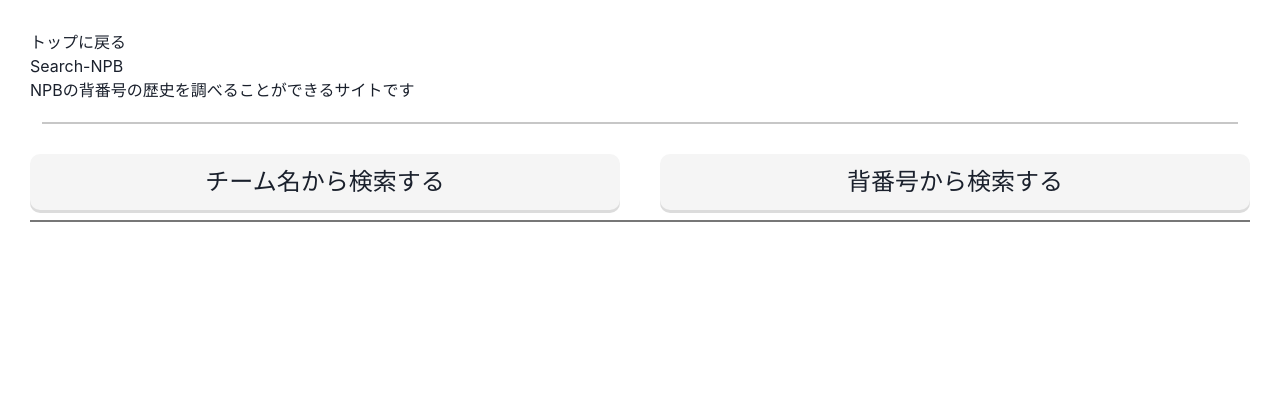
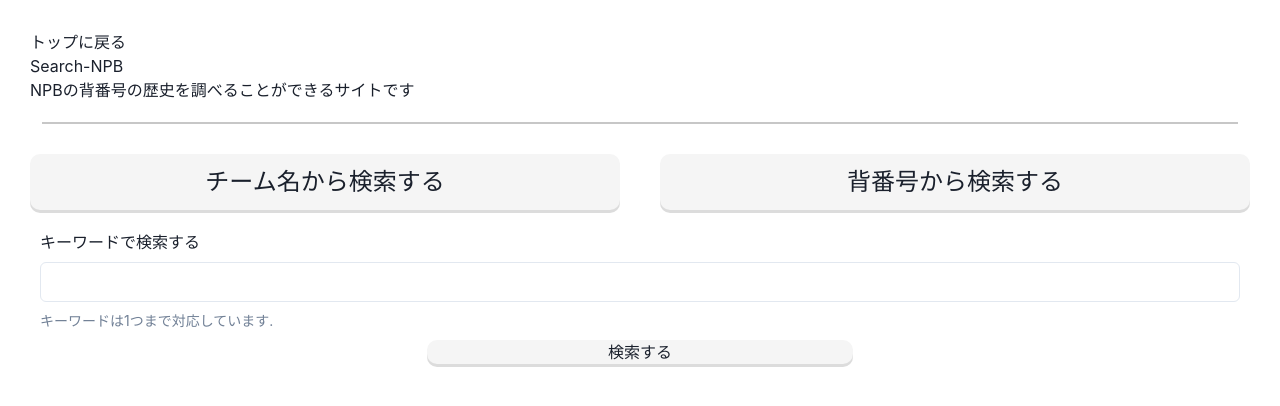
Before and after one commit to manattan/npb-front, a React (Create React App) app: page / in a window 1280 px wide. Shown: the top 406 px of the page. Built offline with nearby package versions, Linux system fonts and the light colour scheme.

Commit message:
検索ができるようになった

```diff
--- a/src/API/main.ts
+++ b/src/API/main.ts
@@ -10,8 +10,8 @@
   return results.json();
 };
 
-export const getListsByKey = async (data: { name: string }) => {
-  const results = await fetch(`${BaseURL}/keyword?keyword=${data.name}`, {
+export const getListsByKey = async (data: string | undefined) => {
+  const results = await fetch(`${BaseURL}/keyword?keyword=${data}`, {
     method: "GET",
     headers: {
       "Content-Type": "application/json",
--- a/src/components/Button.tsx
+++ b/src/components/Button.tsx
@@ -23,10 +23,12 @@
 
 const SearchButton: React.FC<Props> = (props: Props) => {
   return (
-    <ButtonContainer>
-      <p>{props.label}</p>
-    </ButtonContainer>
+    <>
+      <ButtonContainer>
+        <p>{props.label}</p>
+      </ButtonContainer>
+    </>
   );
 };
 
-export default SearchButton;
+export default SearchButton
--- a/src/components/Keyword/Results.tsx
+++ b/src/components/Keyword/Results.tsx
@@ -6,7 +6,7 @@
 type Props = {
   location: {
     state: {
-      result: {
+      results: {
         data: types.Data[];
       };
       name: string;
@@ -33,7 +33,7 @@
   };
   useEffect(() => {
     const result = [];
-    for (const tmp of props.location.state.result.data) {
+    for (const tmp of props.location.state.results.data) {
       result.push(
         <Li key={Math.floor(Math.random() * Math.floor(50000))}>
           <p>{getTeam(tmp.teamname)}</p>
@@ -50,7 +50,7 @@
     <>
       <h1>検索結果</h1>
       <p>キーワード: {props.location.state.name}</p>
-      <p>ヒット数: {props.location.state.result.data.length}件</p>
+      <p>ヒット数: {props.location.state.results.data.length}件</p>
       <ul>{data}</ul>
     </>
   );
--- a/src/components/Keyword/Search.tsx
+++ b/src/components/Keyword/Search.tsx
@@ -1,9 +1,76 @@
-import React from 'react'
+import React, { useState, useEffect } from "react";
+import {
+  FormControl,
+  FormLabel,
+  Input,
+  FormHelperText,
+} from "@chakra-ui/react";
+import { useHistory } from "react-router-dom";
+import styled from 'styled-components'
+import { getListsByKey } from "../../API/main";
 
-const SearchKeyword:React.FC = () => {
-    return (
-        <div />
-    )
-}
+const KeyButtonContainer = styled.div`
+  width: 100%;
+  text-align: center;
+`
 
-export default SearchKeyword
+const KeyButton = styled.div<{width: number}>`
+  height: 100%;
+  margin: 10px auto;
+  padding: 30px auto;
+  width: ${props => props.width}px;
+  border-radius: 10px;
+  background-color: #f5f5f5;
+  cursor: pointer;
+  box-shadow: 0 3px #dcdcdc;
+  &:active {
+      position: relative;
+      box-shadow: none;
+      top:3px;
+  }
+`
+
+
+const SearchKeyword: React.FC = () => {
+  const [key, setKey] = useState<string | undefined>("");
+  const [error, setError] = useState<string | null>(null)
+  const history = useHistory();
+  const width = window.innerWidth
+
+  useEffect(() => {
+    setKey("");
+  }, []);
+
+  const changeValue = (e: any) => {
+    setKey(e.target.value);
+    setError(null)
+  };
+  const usePost = async () => {
+    if (!key) {
+        setError('キーワードを入力してください')
+        return
+    }
+    const results = await getListsByKey(key);
+    console.log(results)
+    history.push({
+      pathname: "/results/keyword",
+      state: { results, name: key },
+    });
+  };
+
+  return (
+    <>
+      <FormControl>
+        <FormLabel>キーワードで検索する</FormLabel>
+        <Input type="text" onChange={changeValue} />
+        <FormHelperText>キーワードは1つまで対応しています. </FormHelperText>
+        <p>{error}</p>
+      </FormControl>
+      <KeyButtonContainer>
+          <KeyButton width={width/3} onClick={usePost}>検索する</KeyButton>
+      </KeyButtonContainer>
+    </>
+  );
+};
+
+export default SearchKeyword;
--- a/src/components/Main.tsx
+++ b/src/components/Main.tsx
@@ -1,16 +1,13 @@
 import React from "react";
-import { Link} from "react-router-dom";
-import {
-  SimpleGrid,
-  Box,
-} from "@chakra-ui/react";
-import styled from 'styled-components'
+import { Link } from "react-router-dom";
+import { SimpleGrid, Box } from "@chakra-ui/react";
+import styled from "styled-components";
 import SearchButton from "./Button";
-import SearchKeyword from "./Keyword/Search"
+import SearchKeyword from "./Keyword/Search";
 
 const KeywordContainer = styled.div`
-  border: 1px solid #777
-`
+  padding: 10px;
+`;
 
 const Main: React.FC = () => {
   return (
```
